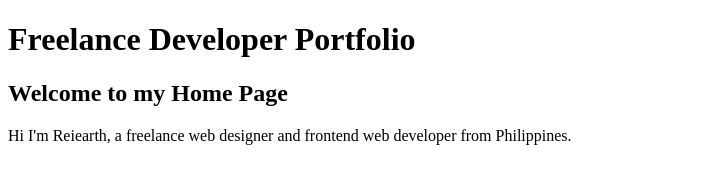
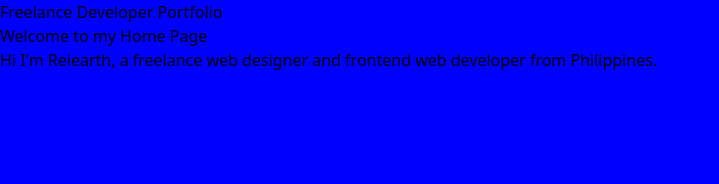
Before and after one commit to reiearth/reiearth.github.io, a website: page index.html in a window 1280 px wide. Shown: the whole page, without its empty margins (0-719 px from the left). Drawn offline with nearby package versions, Linux system fonts and the light colour scheme; files that its build step writes are made by us from their sources.

Commit message:
added package.json and edited tailwind config initialize tailwind

```diff
--- /dev/null
+++ b/index.css
@@ -0,0 +1,7 @@
+@tailwind base;
+@tailwind components;
+@tailwind utilities;
+
+body {
+    background-color: blue;
+}
--- a/index.html
+++ b/index.html
@@ -9,6 +9,10 @@
 
     <!-- <script src="https://cdn.jsdelivr.net/npm/bootstrap@5.0.2/dist/js/bootstrap.bundle.min.js" integrity="sha384-MrcW6ZMFYlzcLA8Nl+NtUVF0sA7MsXsP1UyJoMp4YLEuNSfAP+JcXn/tWtIaxVXM" crossorigin="anonymous"></script> -->
     <link href="/dist/output.css" rel="stylesheet">
+    <link href="tailwind.css" rel="stylesheet">
+    <link rel="preconnect" href="https://fonts.googleapis.com">
+    <link rel="preconnect" href="https://fonts.gstatic.com" crossorigin>
+    <link href="https://fonts.googleapis.com/css2?family=Sora:wght@400;500;600;700&display=swap" rel="stylesheet">
     <title>GitHub Portfolio</title>
 </head>
 <body>
--- a/postcss.config.js
+++ /dev/null
@@ -1,6 +0,0 @@
-module.exports = {
-  plugins: {
-    tailwindcss: {},
-    autoprefixer: {},
-  },
-}
--- a/src/input.css
+++ /dev/null
@@ -1,3 +0,0 @@
-@tailwind base;
-@tailwind components;
-@tailwind utilities;
--- a/tailwind.config.js
+++ b/tailwind.config.js
@@ -1,6 +1,5 @@
 module.exports = {
-  purge:[],
-  darkMode: false,
+
   content: ["./src/**/*.{html,js}"],
   theme: {
     extend: {
```
Also changed, not shown: package.json (added, +20 -0 lines), dist/output.css (deleted), index.js (deleted), styles.css (deleted), tailwind.css (added).
